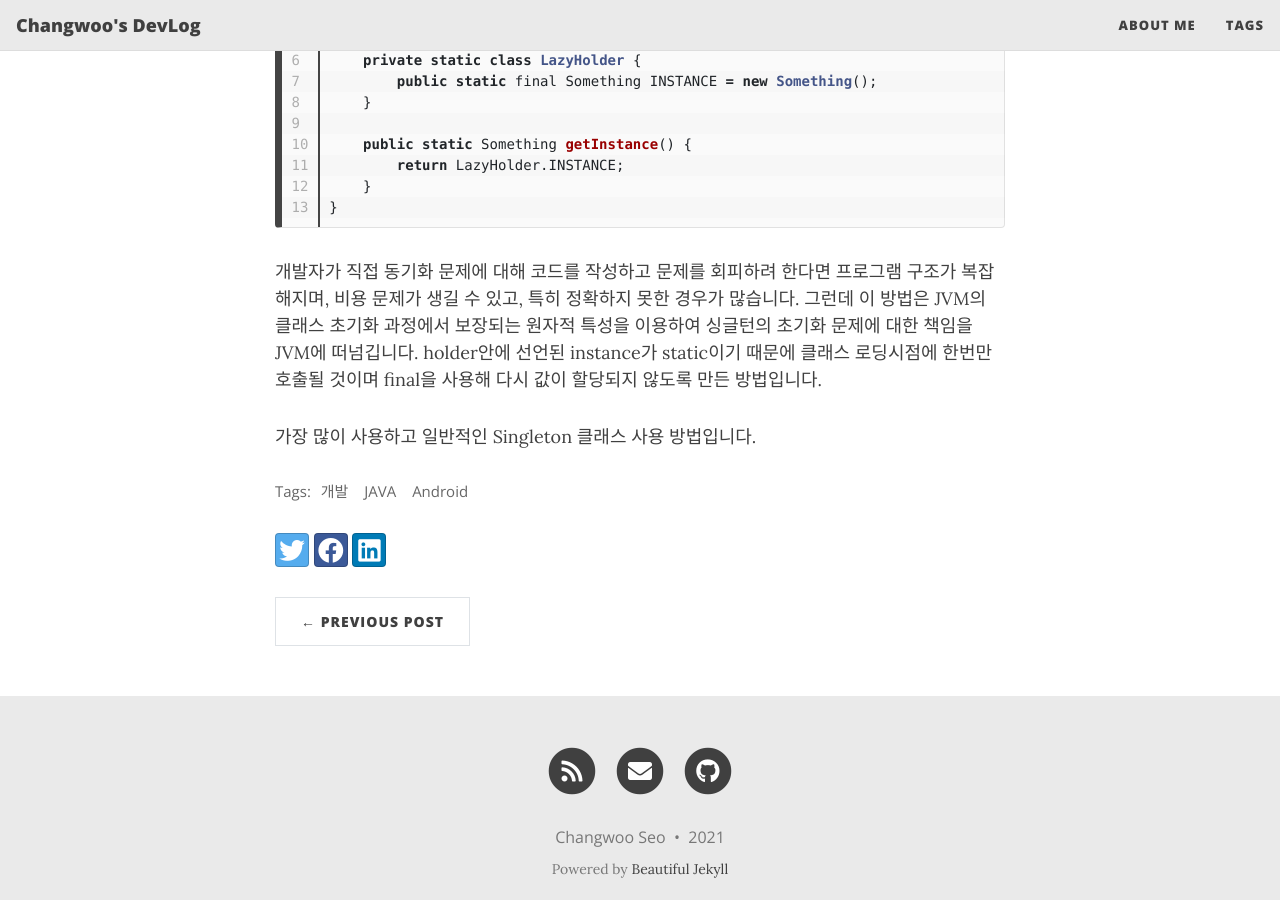
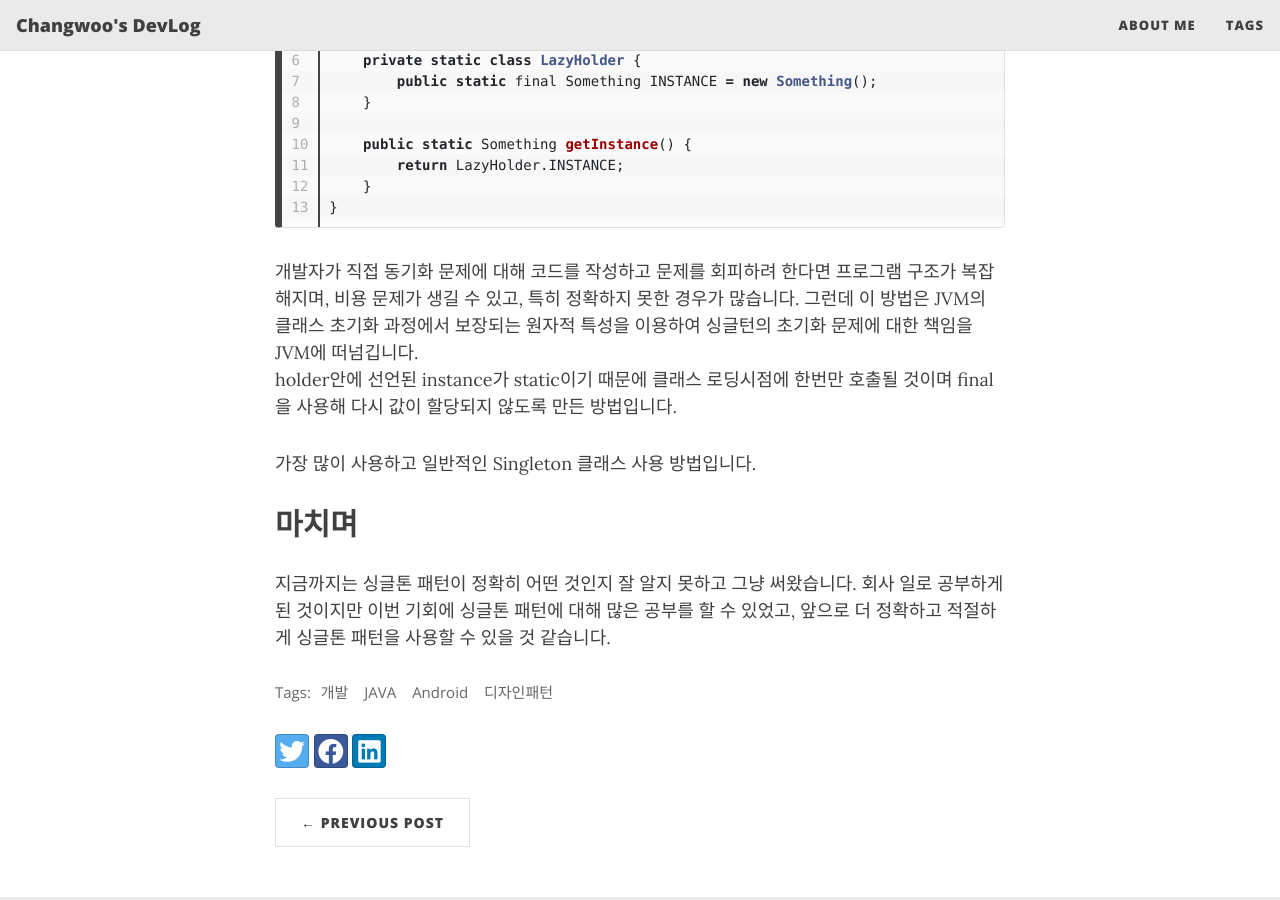
Before and after one commit to scw3812/scw3812.github.io, a Jekyll site: the page built from _posts/2021-01-03-singleton.md, in a window 1280 px wide and 900 px high, scrolled down 3487 px. Built offline with Jekyll 4.4.1, drawn with Linux system fonts in a browser that asks for light colours; nearby versions of some CDN libraries.

Commit message:
Update 2021-01-03-singleton.md

```diff
--- a/_posts/2021-01-03-singleton.md
+++ b/_posts/2021-01-03-singleton.md
@@ -2,7 +2,7 @@
 layout: post
 title: 싱글톤 패턴(Sigleton Pattern)
 subtitle: 안드로이드 싱글톤 패턴에 대하여
-tags: [개발, JAVA, Android]
+tags: [개발, JAVA, Android, 디자인패턴]
 ---
 
 이번에 다니는 회사에서 싱글톤 패턴(Sigleton Pattern) 사용에 대한 회의를 하게 되었습니다. 회의 준비를
@@ -27,8 +27,7 @@
 
 ## 유의할 점
 
-싱글톤 인스턴스가 너무 많은 일을 하거나 너무 많은 데이터를 공유하게 되면 각 클래스 간에 결합도가 높아져 ['개방-폐쇄 원칙'](https://ko.wikipedia.org/wiki/%EA%B0%9C%EB%B0%A9-%ED%8F%90%EC%87%84_%EC%9B%90%EC%B9%99)을
-위배하게 됩니다.
+싱글톤 인스턴스가 너무 많은 일을 하거나 너무 많은 데이터를 공유하게 되면 각 클래스 간에 결합도가 높아져 ['개방-폐쇄 원칙'](https://ko.wikipedia.org/wiki/%EA%B0%9C%EB%B0%A9-%ED%8F%90%EC%87%84_%EC%9B%90%EC%B9%99)을 위배하게 됩니다.
 또, 멀티쓰레드 환경에서는 동기화처리를 하지 않으면 여러 객체가 생성될 수 있고, 그에 따라 공유된 데이터 값이 달라지는 문제가
 발생할 수 있습니다.
 
@@ -148,3 +147,8 @@
 holder안에 선언된 instance가 static이기 때문에 클래스 로딩시점에 한번만 호출될 것이며 final을 사용해 다시 값이 할당되지 않도록 만든 방법입니다.
 
 가장 많이 사용하고 일반적인 Singleton 클래스 사용 방법입니다.
+
+## 마치며
+
+지금까지는 싱글톤 패턴이 정확히 어떤 것인지 잘 알지 못하고 그냥 써왔습니다. 회사 일로 공부하게 된 것이지만 이번 기회에 싱글톤 패턴에
+대해 많은 공부를 할 수 있었고, 앞으로 더 정확하고 적절하게 싱글톤 패턴을 사용할 수 있을 것 같습니다.
```
